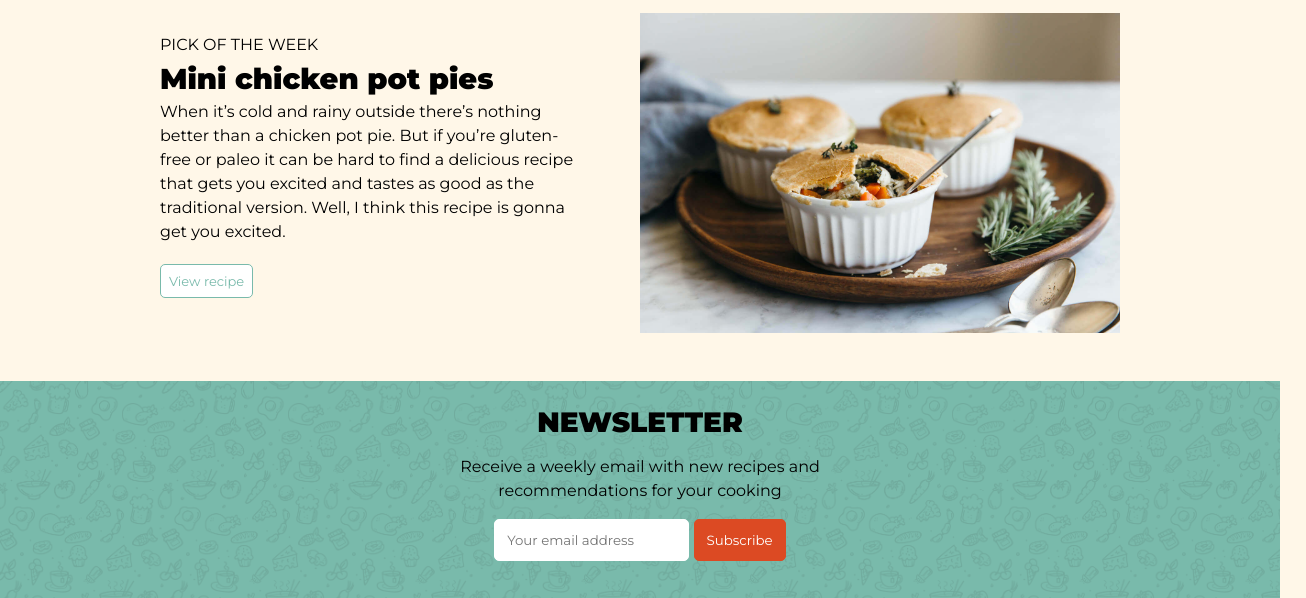
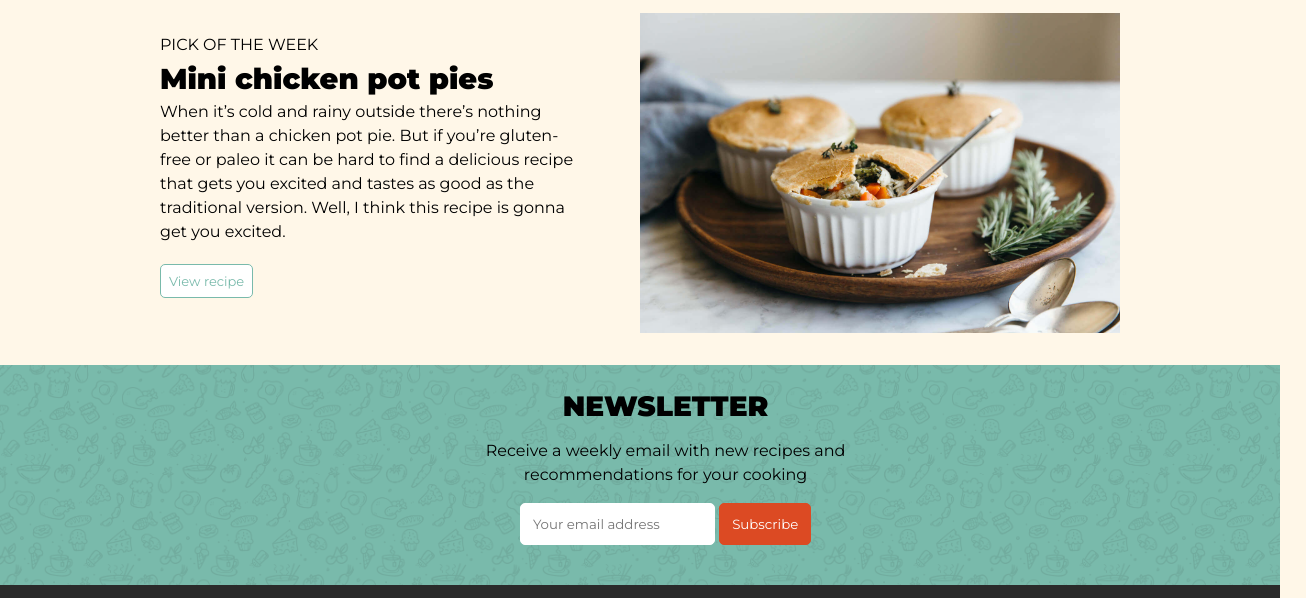
Before and after one commit to marcelwp/cookination, a plain HTML site: page index.html in a window 1280 px wide. Shown: the part 993-1591 px from the top of the page, 1306 px wide, since content can reach past the window. Drawn offline with Linux system fonts and the light colour scheme.

Commit message:
Update styles.css

```diff
--- a/css/styles.css
+++ b/css/styles.css
@@ -10,9 +10,9 @@
     --body-fons: #FFF7E8;
 }
 
-/************
+/***************
 BODY & GENERAL
-************/
+***************/
 
 body {
     margin: 0 auto;
@@ -47,7 +47,7 @@ p {
     min-width: 250px;
 }
 
-/************
+/*************
 SECTION DIV
 *************/
 section > div {
@@ -55,7 +55,7 @@ section > div {
     margin-right: 2%;
 }
 
-/***********
+/************
 HEADER
 ************/
 .header-logo {
@@ -75,7 +75,7 @@ header .container {
     margin: auto;
 }
 
-/****************************
+/*****************************
 NAVBAR menu
 *****************************/
 nav {
@@ -105,7 +105,7 @@ nav li.active a {
     border-bottom: 1px dashed;
 }
 
-/****************************
+/*****************************
 FOOTER
 *****************************/
 
@@ -145,7 +145,7 @@ footer ul li a:hover {
     color: var(--principal);
 }
 
-/********
+/*********
 ICONS
 *********/
 .icons a:hover {
@@ -247,7 +247,7 @@ form[name=search] {
     max-width: 230px;
 }
 
-/*************
+/****************
 INPUT
 ****************/
 
@@ -266,7 +266,7 @@ input[type=text]:focus {
     outline: none;
 }
 
-/***********
+/************
 BUTTON
 ************/
 
@@ -287,9 +287,9 @@ button[type="submit"]:hover {
 }
 
 
-/*************
+/*****************
 VIEW RECIPE LINK
-*************/
+*****************/
 .viewRecipe {
     display: inline-block;
     border: 1px solid var(--principal);
@@ -302,9 +302,7 @@ VIEW RECIPE LINK
     margin-bottom: 1rem;
 }
 
-
-
-/***************
+/****************
 MEALS CONTAINER
 ****************/
 .mealsContainer {
@@ -399,7 +397,7 @@ SHOP
     color: var(--contrast-light);
 }
 
-/************
+/*************
 PICK
 *************/
 .pick {
@@ -424,21 +422,21 @@ PICK
     text-transform: uppercase;
 }
 
-/*********
+/************
 NEWSLETTER
-**********/
+************/
 
 .sectionNewsletter {
     margin-top: 1rem;
 }
 
-.sectionNewsletter .container {
+.sectionNewsletter {
     position:relative;
     background-color: var(--principal);
     margin: 0 auto;
 }
 
-.sectionNewsletter .container:before {
+.sectionNewsletter:before {
     content: ' ';
     display: block;
     position: absolute;
@@ -480,7 +478,7 @@ NEWSLETTER
     background-color:  var(--contrast-light);
 }
 
-/**************
+/***************
 PAGES
 ***************/
 
@@ -508,15 +506,15 @@ PAGES
 }
 
 
-/***********
+/***************
 FIGCAPTION
-*********/
+***************/
 figcaption p:first-child {
     font-weight: 900;
     text-transform: uppercase;
 }
 
-/*********
+/**********
 EXPLORER
 **********/
 section.explorer > p {
```
